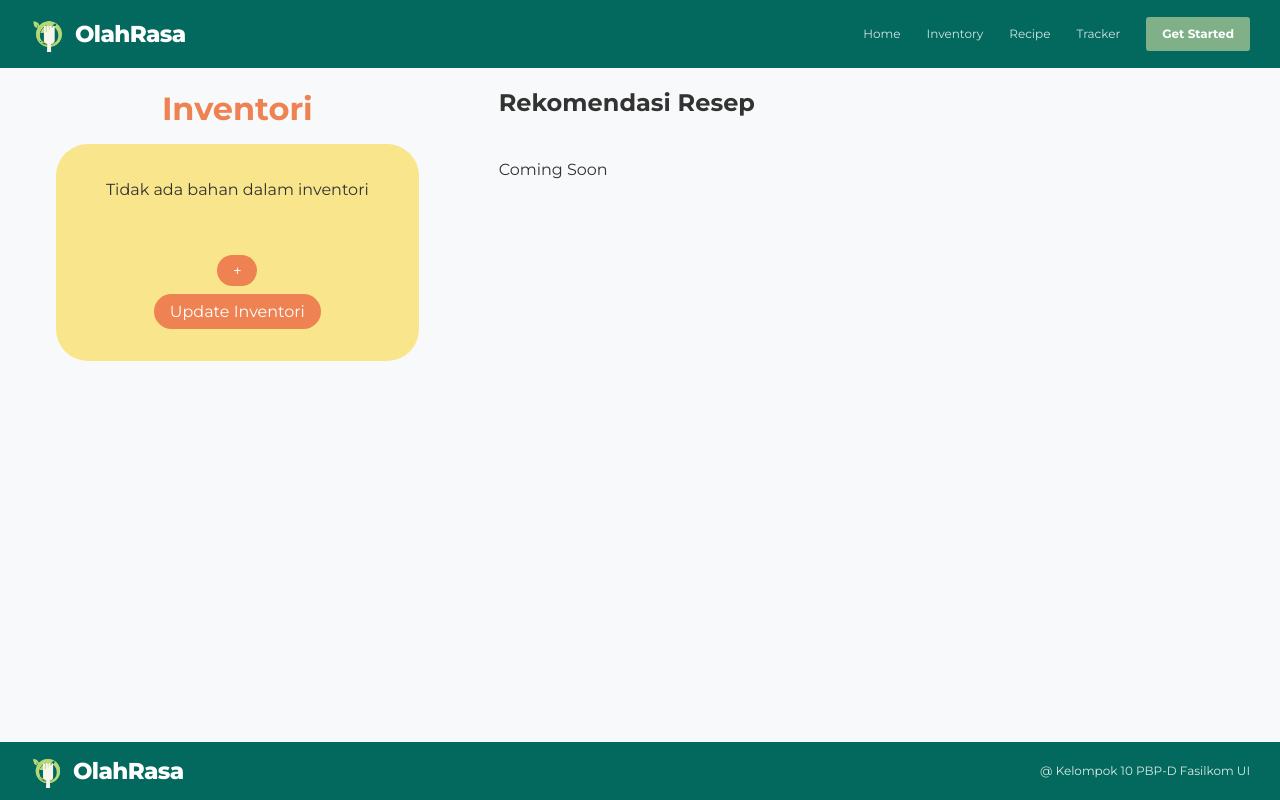
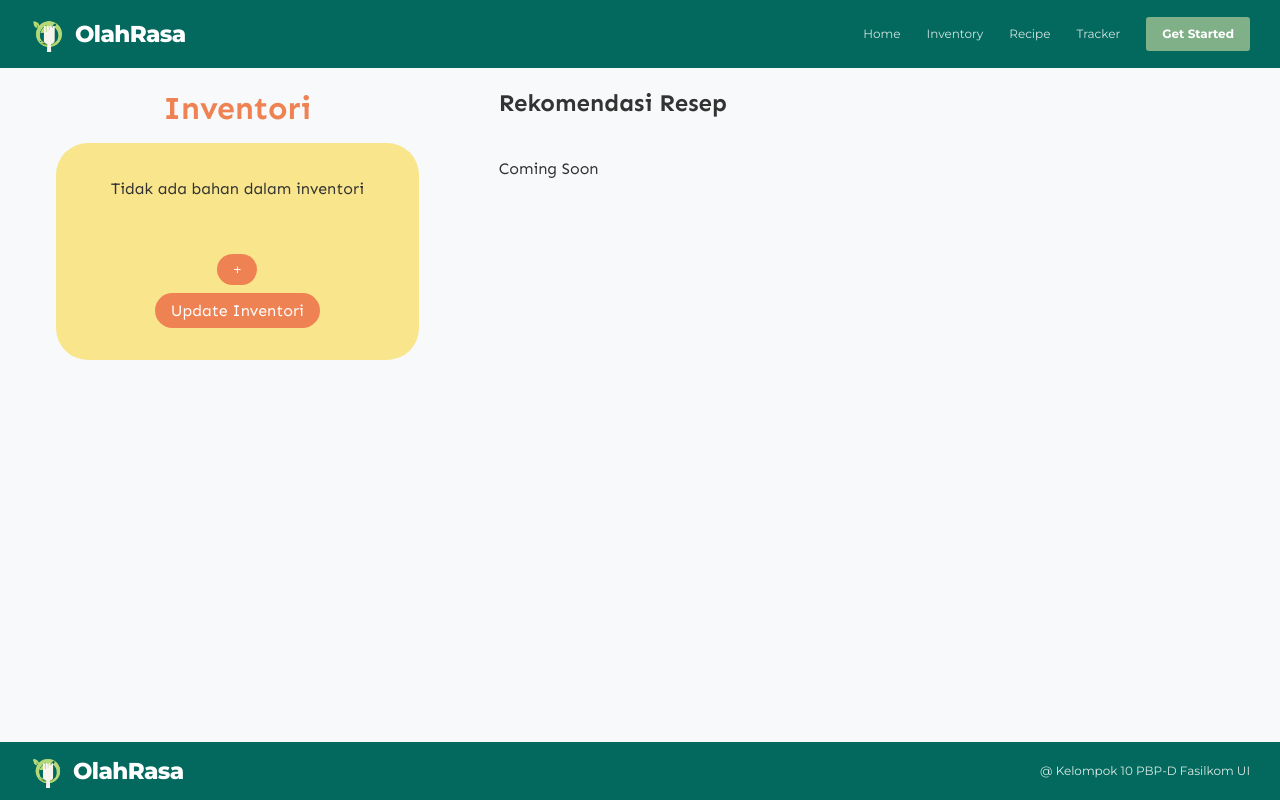
Before and after one commit to Tugas-Kelompok-PBP-D-10/main, a Django app: page /inventori/ in a window 1280 px wide. Run offline with Django 5.2, Linux system fonts and the light colour scheme; the visitor is signed in with stand-in values (Sample User, id 1); data comes from the database, SQL or seed files in the repository; data that the repository does not hold is empty.

Commit message:
update: Mengubah font dari Monserrat ke Sen.

```diff
--- a/inventori/static/inventori/css/inventori-style.css
+++ b/inventori/static/inventori/css/inventori-style.css
@@ -1,7 +1,7 @@
-@import url('https://fonts.googleapis.com/css2?family=Montserrat:wght@400;700;800&display=swap');
+@import url('https://fonts.googleapis.com/css2?family=Sen:wght@400;700;800&display=swap');
 
 body {
-    font-family: 'Montserrat', sans-serif;
+    font-family: 'Sen', sans-serif;
 }
 
 #bahan-form-grid {
```
